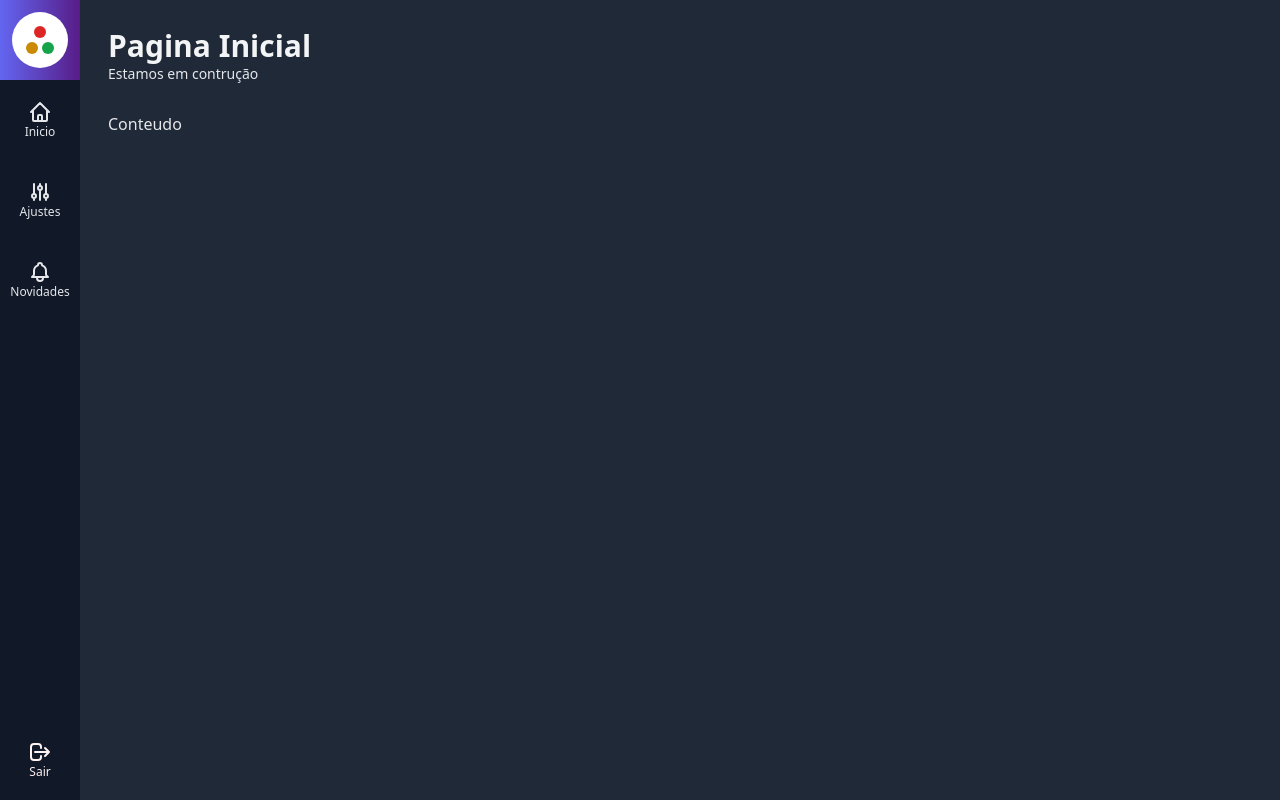
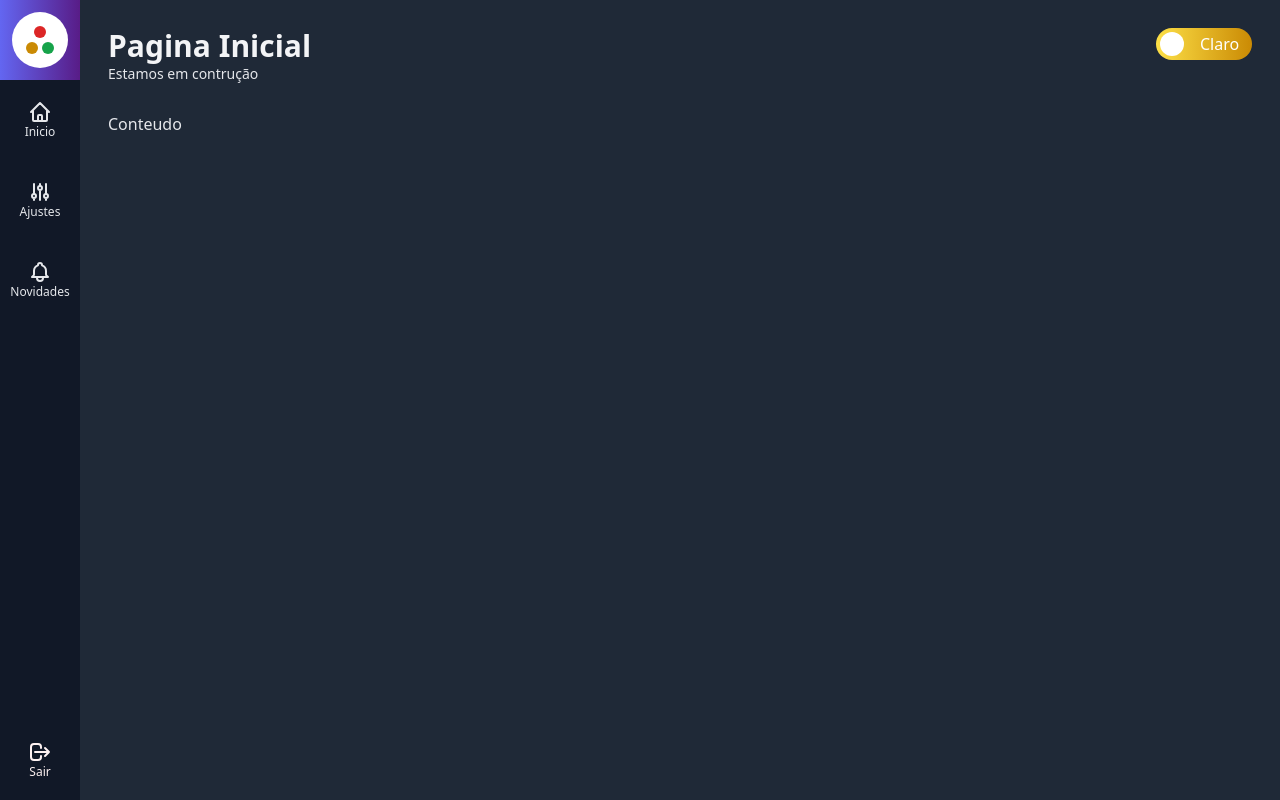
Before and after one commit to Radames-prog/adminTemplate, a Next.js app in the folder my-project/: page / in a window 1280 px wide. Built offline with nearby package versions, Linux system fonts and the light colour scheme.

Commit message:
Criação do botão alternar entre claro e escuro

```diff
--- a/my-project/components/icons/index.tsx
+++ b/my-project/components/icons/index.tsx
@@ -1,4 +1,6 @@
 // Para mais incones acessar https://heroicons.com
+
+import { prependOnceListener } from "process"
 
 export const IconeCasa = (
     <svg xmlns="http://www.w3.org/2000/svg" className="h-6 w-6" fill="none" viewBox="0 0 24 24" stroke="currentColor">
@@ -23,3 +25,15 @@
   <path strokeLinecap="round" strokeLinejoin="round" strokeWidth={2} d="M17 16l4-4m0 0l-4-4m4 4H7m6 4v1a3 3 0 01-3 3H6a3 3 0 01-3-3V7a3 3 0 013-3h4a3 3 0 013 3v1" />
 </svg>
 )
+
+export const InconeSol = (className="h-6 w-6")=>(
+<svg xmlns="http://www.w3.org/2000/svg" className={className} fill="none" viewBox="0 0 24 24" stroke="currentColor">
+  <path strokeLinecap="round" strokeLinejoin="round" strokeWidth={2} d="M12 3v1m0 16v1m9-9h-1M4 12H3m15.364 6.364l-.707-.707M6.343 6.343l-.707-.707m12.728 0l-.707.707M6.343 17.657l-.707.707M16 12a4 4 0 11-8 0 4 4 0 018 0z" />
+</svg>
+)
+
+export const InconeLua = (
+<svg xmlns="http://www.w3.org/2000/svg" className="h-5 w-5" viewBox="0 0 20 20" fill="currentColor">
+  <path d="M17.293 13.293A8 8 0 016.707 2.707a8.001 8.001 0 1010.586 10.586z" />
+</svg>
+)
--- /dev/null
+++ b/my-project/components/template/BotaoAlternarTema.tsx
@@ -0,0 +1,57 @@
+import { InconeLua, InconeSol } from "../icons";
+
+interface BotaoAlternarTemaProps{
+    tema: string
+    alternarTema:() => void
+}
+
+export default function BotaoAlternarTema(props: BotaoAlternarTemaProps){
+    return props.tema === 'dark' ? (
+        <div onClick={props.alternarTema} className={`
+        hidden sm:flex items-center cursor-pointer
+        bg-gradient-to-r from-yellow-300 to-yellow-600
+        w-14 lg:w-24 h-8 p-1 rounded-full
+        `}>
+            <div className={`
+            flex items-center justify-center
+            bg-white text-yellow-600
+             w-6 h-6 rounded-full
+            `}>
+                {InconeSol}
+            </div>
+            <div className={`
+            hidden lg:flex items-center ml-4
+            text-white
+
+            `}>
+                <span>Claro</span>
+            </div>
+
+        </div>
+
+    ): (
+        <div onClick={props.alternarTema} className={`
+        hidden sm:flex items-center justify-end cursor-pointer
+        bg-gradient-to-r from-gray-500 to-gray-900
+        w-14 lg:w-24 h-8 p-1 rounded-full
+        `}>
+               <div className={`
+            hidden lg:flex items-center mr-2
+            text-gray-300
+
+            `}>
+                <span>Escuro</span>
+            </div>
+            <div className={`
+            flex items-center justify-center
+            bg-black text-yellow-300
+             w-6 h-6 rounded-full
+            `}>
+                {InconeLua}
+            </div>
+
+
+        </div>
+
+    )
+}
--- a/my-project/components/template/Cabecalho.tsx
+++ b/my-project/components/template/Cabecalho.tsx
@@ -1,4 +1,6 @@
+import BotaoAlternarTema from "./BotaoAlternarTema";
 import Titulo from "./Titulo";
+import useAppData from '../../data/hook/useAppData'
 
 interface CabecalhoProps{
     titulo: string
@@ -6,9 +8,14 @@
     children?: any
 }
 export default function Cabecalho(props: CabecalhoProps){
+    const {tema, alternarTema} = useAppData()
     return (
-        <div>
+        <div className={`flex`}>
             <Titulo titulo={props.titulo} subtitulo={props.subtitulo}/>
+            <div className={`flex flex-grow justify-end`}>
+            <BotaoAlternarTema tema={tema} alternarTema={alternarTema}/>
+
+            </div>
 
         </div>
     )
```
